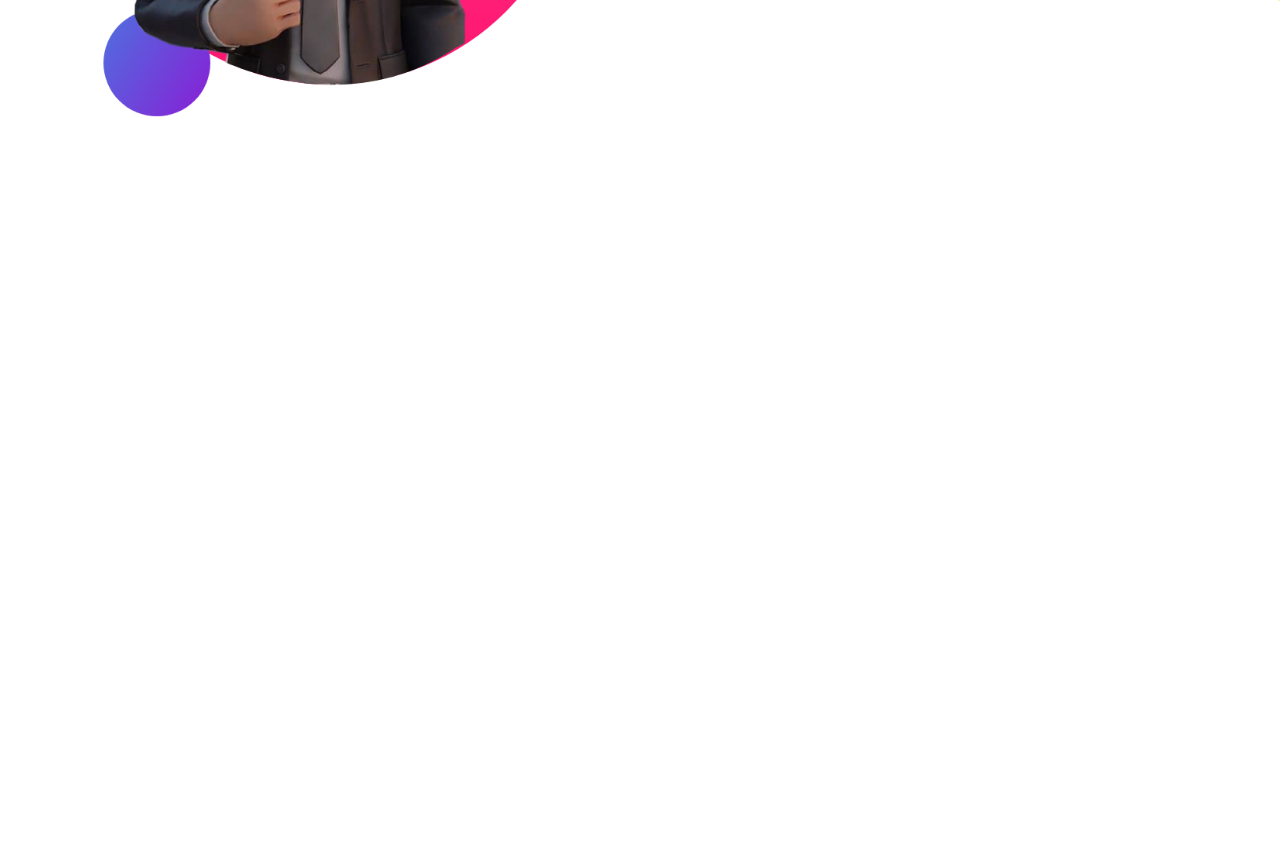
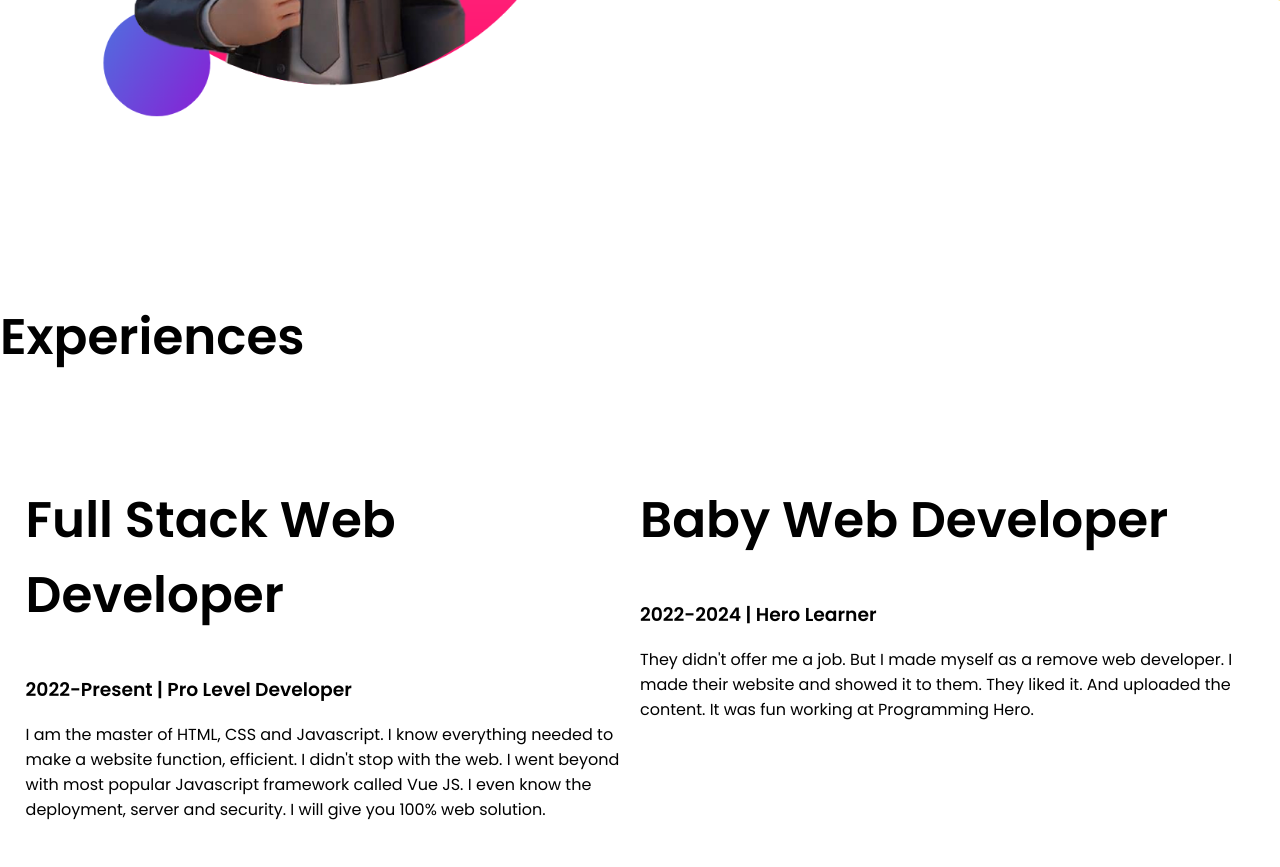
Before and after one commit to rssabbir-dev/developer-portfolio, a plain HTML site: page index.html in a window 1280 px wide. Shown: the part 1258-2125 px from the top of the page. Before the commit the page ends 1558 px from the top, so only its background shows below. Drawn offline with Linux system fonts and the light colour scheme.

Commit message:
good night

```diff
--- a/index.html
+++ b/index.html
@@ -15,12 +15,13 @@
 </head>
 
 <body>
-  <section class="top-banner">
+  <section class="top-banner flexible-container">
     <div class="half-width">
       <h1>Welcome To</h1>
       <h1><span class="orange-color">John Wick</span> World!</h1>
       <h3>"You Want A War? Or Do You Wanna' Just Give Me A Gun?"</h3>
-      <p>I was once the Boogeyman, who was Sent To Kill The F****** Boogeyman. But Now, I left Boogeyman job, because of I
+      <p>I was once the Boogeyman, who was Sent To Kill The F****** Boogeyman. But Now, I left Boogeyman job, because of
+        I
         learn Web Development with Programming Hero team</p>
       <a class="link-button" href="#" target="_blank" title="John Wick Profile">HIRE ME</a>
     </div>
@@ -29,16 +30,38 @@
     </div>
   </section>
 
-  <section class="dream-big">
+  <section class="dream-big flexible-container">
     <div class="half-width">
       <img src="images/john-wick2.png" alt="">
     </div>
     <div class="half-width">
       <h1>Dream Big</h1>
       <h2>Become a web developer</h2>
-      <p>I already learned the basic HTML and CSS. I can build any simple website. I can even teach my grandma how to make simple
-      website. My goal is to build 3 websites and learn advanced topics.</p>
+      <p>I already learned the basic HTML and CSS. I can build any simple website. I can even teach my grandma how to
+        make simple
+        website. My goal is to build 3 websites and learn advanced topics.</p>
       <a class="link-button" href="#">DOWNLOAD RESUME</a>
+    </div>
+  </section>
+
+  <section class="experience-section">
+    <h1>Experiences</h1>
+    <div class="flexible-container">
+      <div class="half-width">
+        <h1>Full Stack Web Developer</h1>
+        <h3>2022-Present | Pro Level Developer</h3>
+        <p>I am the master of HTML, CSS and Javascript. I know everything needed to make a website function, efficient.
+          I didn't
+          stop with the web. I went beyond with most popular Javascript framework called Vue JS. I even know the
+          deployment,
+          server and security. I will give you 100% web solution.</p>
+      </div>
+      <div class="half-width">
+        <h1>Baby Web Developer</h1>
+        <h3>2022-2024 | Hero Learner</h3>
+        <p>They didn't offer me a job. But I made myself as a remove web developer. I made their website and showed it to them.
+        They liked it. And uploaded the content. It was fun working at Programming Hero.</p>
+      </div>
     </div>
   </section>
 </body>
--- a/style.css
+++ b/style.css
@@ -10,7 +10,7 @@ h1{
 .orange-color{
   color: orange;
 }
-section{
+.flexible-container{
   display: flex;
   padding: 2%;
   margin-bottom: 150px;
```
